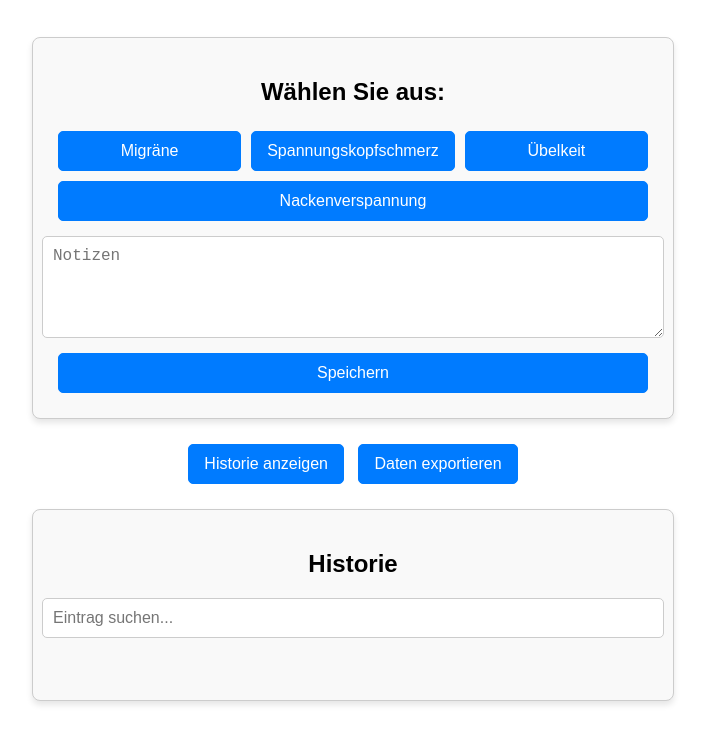
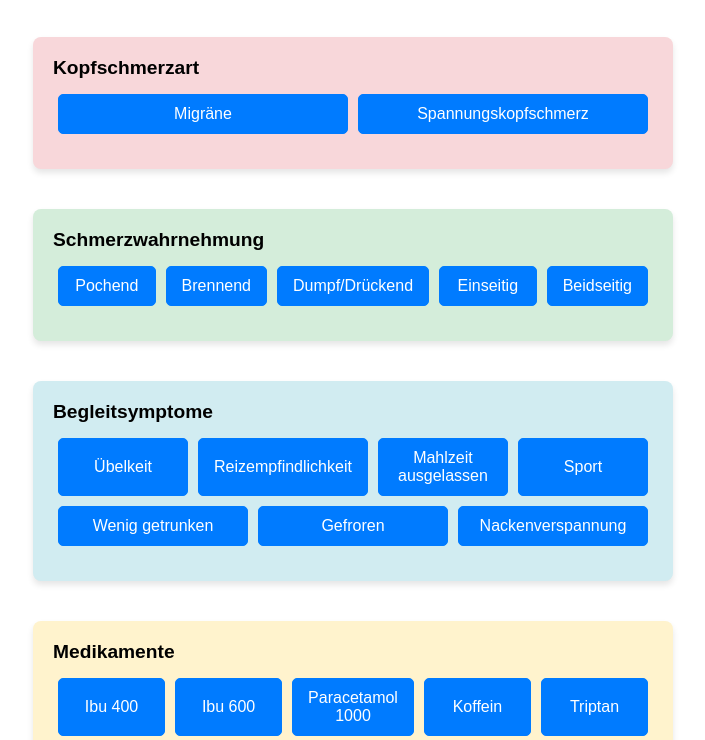
Before and after one commit to tobiwan24/kopfschmerz-tracker, a plain HTML site: page index.html in a window 1280 px wide. Shown: the part 60-800 px from the top of the page, without its empty margins (287-992 px from the left). Drawn offline with Linux system fonts and the light colour scheme.

Commit message:
Button umstrukturierungen

```diff
--- a/index.html
+++ b/index.html
@@ -17,23 +17,47 @@
       min-height: 100vh;
     }
 
-    h1, h2 {
+    h1 {
       text-align: center;
       margin: 20px 0;
     }
 
-    #inputView, #historyView {
+    .category {
       width: 90%;
       max-width: 600px;
       margin: 20px auto;
-      display: flex;
-      flex-direction: column;
-      align-items: center;
       padding: 20px;
-      border: 1px solid #ccc;
       border-radius: 8px;
       box-shadow: 0 4px 6px rgba(0, 0, 0, 0.1);
-      background-color: #f9f9f9;
+    }
+
+    .category-title {
+      margin-bottom: 10px;
+      font-size: 1.2rem;
+      font-weight: bold;
+    }
+
+    .kopfschmerzart {
+      background-color: #f8d7da;
+    }
+
+    .schmerzwahrnehmung {
+      background-color: #d4edda;
+    }
+
+    .begleitsymptome {
+      background-color: #d1ecf1;
+    }
+
+    .medikamente {
+      background-color: #fff3cd;
+    }
+
+    .button-row {
+      display: flex;
+      flex-wrap: wrap;
+      justify-content: space-between;
+      margin: 10px 0;
     }
 
     button {
@@ -60,7 +84,8 @@
     }
 
     textarea {
-      width: 100%;
+      width: 90%;
+      max-width: 600px;
       min-height: 80px;
       margin: 10px 0;
       padding: 10px;
@@ -69,17 +94,28 @@
       border-radius: 5px;
     }
 
-    .button-row {
+    .actions {
+      width: 90%;
+      max-width: 600px;
       display: flex;
-      flex-wrap: wrap;
       justify-content: space-between;
-      width: 100%;
+      margin: 20px 0;
+    }
+
+    #historyView {
+      width: 90%;
+      max-width: 600px;
+      margin: 20px auto;
+      padding: 20px;
+      border: 1px solid #ccc;
+      border-radius: 8px;
+      box-shadow: 0 4px 6px rgba(0, 0, 0, 0.1);
+      background-color: #f9f9f9;
     }
 
     #historyList {
       list-style: none;
       padding: 0;
-      width: 100%;
     }
 
     #historyList li {
@@ -90,15 +126,6 @@
       border-radius: 5px;
     }
 
-    input[type="text"] {
-      width: 100%;
-      padding: 10px;
-      margin-bottom: 10px;
-      border: 1px solid #ccc;
-      border-radius: 5px;
-      font-size: 1rem;
-    }
-
     .hidden {
       display: none;
     }
@@ -107,36 +134,75 @@
 <body>
   <h1>Daten Eingabe</h1>
 
-  <!-- Eingabeformular -->
-  <div id="inputView">
-    <h2>Wählen Sie aus:</h2>
+  <!-- Kategorie: Kopfschmerzart -->
+  <div class="category kopfschmerzart">
+    <div class="category-title">Kopfschmerzart</div>
     <div class="button-row">
       <button onclick="toggleButton(this)">Migräne</button>
       <button onclick="toggleButton(this)">Spannungskopfschmerz</button>
-      <button onclick="toggleButton(this)">Übelkeit</button>
-      <button onclick="toggleButton(this)">Nackenverspannung</button>
-    </div>
-    <textarea id="notes" placeholder="Notizen"></textarea>
-    <div class="button-row">
-      <button onclick="saveData()">Speichern</button>
     </div>
   </div>
 
-  <!-- Historie anzeigen -->
-  <div>
+  <!-- Kategorie: Schmerzwahrnehmung -->
+  <div class="category schmerzwahrnehmung">
+    <div class="category-title">Schmerzwahrnehmung</div>
+    <div class="button-row">
+      <button onclick="toggleButton(this)">Pochend</button>
+      <button onclick="toggleButton(this)">Brennend</button>
+      <button onclick="toggleButton(this)">Dumpf/Drückend</button>
+      <button onclick="toggleButton(this)">Einseitig</button>
+      <button onclick="toggleButton(this)">Beidseitig</button>
+    </div>
+  </div>
+
+  <!-- Kategorie: Begleitsymptome -->
+  <div class="category begleitsymptome">
+    <div class="category-title">Begleitsymptome</div>
+    <div class="button-row">
+      <button onclick="toggleButton(this)">Übelkeit</button>
+      <button onclick="toggleButton(this)">Reizempfindlichkeit</button>
+      <button onclick="toggleButton(this)">Mahlzeit ausgelassen</button>
+      <button onclick="toggleButton(this)">Sport</button>
+      <button onclick="toggleButton(this)">Wenig getrunken</button>
+      <button onclick="toggleButton(this)">Gefroren</button>
+      <button onclick="toggleButton(this)">Nackenverspannung</button>
+    </div>
+  </div>
+
+  <!-- Kategorie: Medikamente -->
+  <div class="category medikamente">
+    <div class="category-title">Medikamente</div>
+    <div class="button-row">
+      <button onclick="toggleButton(this)">Ibu 400</button>
+      <button onclick="toggleButton(this)">Ibu 600</button>
+      <button onclick="toggleButton(this)">Paracetamol 1000</button>
+      <button onclick="toggleButton(this)">Koffein</button>
+      <button onclick="toggleButton(this)">Triptan</button>
+    </div>
+  </div>
+
+  <!-- Notizen -->
+  <textarea id="notes" placeholder="Notizen"></textarea>
+
+  <!-- Aktionen -->
+  <div class="actions">
+    <button onclick="saveData()">Speichern</button>
     <button onclick="toggleHistory()">Historie anzeigen</button>
-    <button onclick="exportData()">Daten exportieren</button>
   </div>
+
+  <!-- Historie -->
   <div id="historyView" class="hidden">
     <h2>Historie</h2>
-    <input type="text" id="search" placeholder="Eintrag suchen..." oninput="searchEntries()">
     <ul id="historyList"></ul>
   </div>
 
   <script>
     const history = [];
 
-    // Speichern der Daten
+    function toggleButton(button) {
+      button.classList.toggle("highlight");
+    }
+
     function saveData() {
       const timestamp = new Date().toLocaleString();
       const selectedButtons = Array.from(document.querySelectorAll("button.highlight"))
@@ -146,21 +212,14 @@
       const entry = `${timestamp}; ${selectedButtons}; ${notes}`;
       history.push(entry);
       alert("Daten gespeichert!");
-      resetInputs(); // Eingabefelder zurücksetzen nach Speicherung
+      resetInputs();
     }
 
-    // Buttons hervorheben
-    function toggleButton(button) {
-      button.classList.toggle("highlight");
+    function resetInputs() {
+      document.querySelectorAll("button.highlight").forEach(button => button.classList.remove("highlight"));
+      document.getElementById("notes").value = "";
     }
 
-    // Eingabefelder zurücksetzen
-    function resetInputs() {
-      document.getElementById("notes").value = "";
-      document.querySelectorAll("button.highlight").forEach(button => button.classList.remove("highlight"));
-    }
-
-    // Historie anzeigen/ausblenden
     function toggleHistory() {
       const historyView = document.getElementById("historyView");
       const historyList = document.getElementById("historyList");
@@ -169,26 +228,6 @@
         historyList.innerHTML = history.map(entry => `<li>${entry}</li>`).join("");
       }
     }
-
-    // Daten exportieren
-    function exportData() {
-      const csvContent = "data:text/csv;charset=utf-8," + history.join("\n");
-      const encodedUri = encodeURI(csvContent);
-      const link = document.createElement("a");
-      link.setAttribute("href", encodedUri);
-      link.setAttribute("download", "history.csv");
-      document.body.appendChild(link);
-      link.click();
-      document.body.removeChild(link);
-    }
-
-    // Suchfunktion
-    function searchEntries() {
-      const searchTerm = document.getElementById("search").value.toLowerCase();
-      const filteredEntries = history.filter(entry => entry.toLowerCase().includes(searchTerm));
-      const historyList = document.getElementById("historyList");
-      historyList.innerHTML = filteredEntries.map(entry => `<li>${entry}</li>`).join("");
-    }
   </script>
 </body>
 </html>
```
